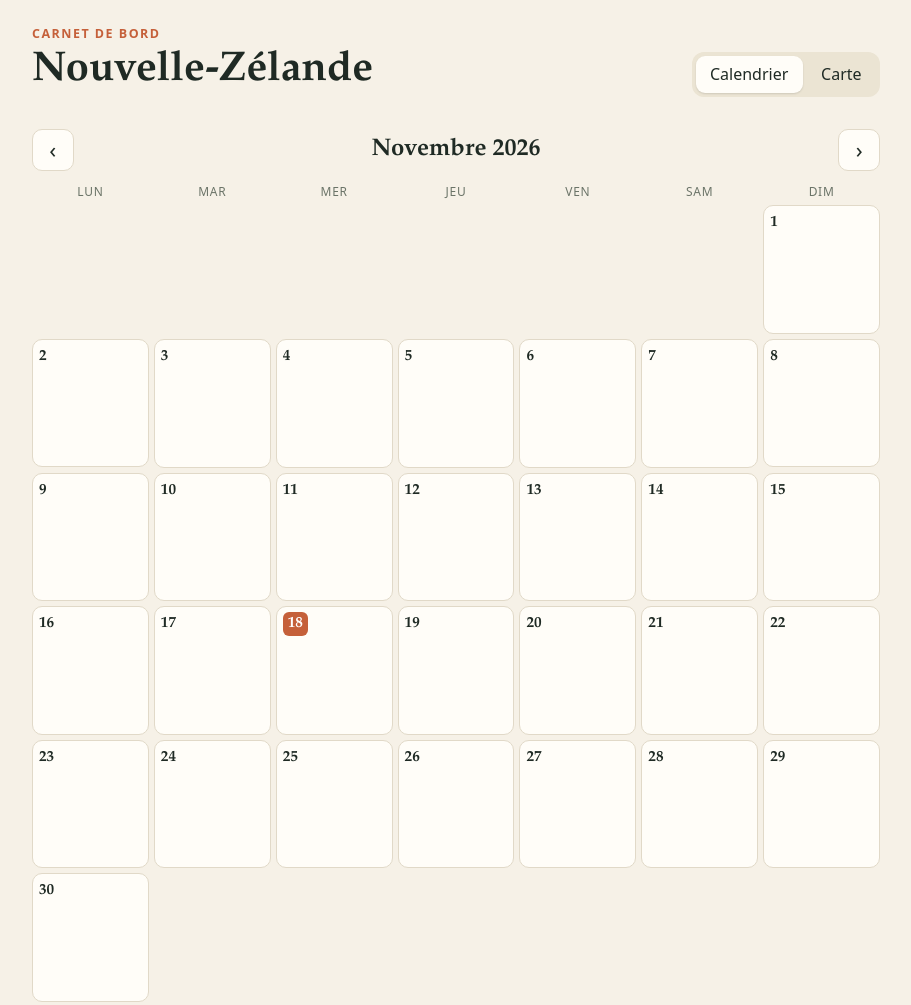
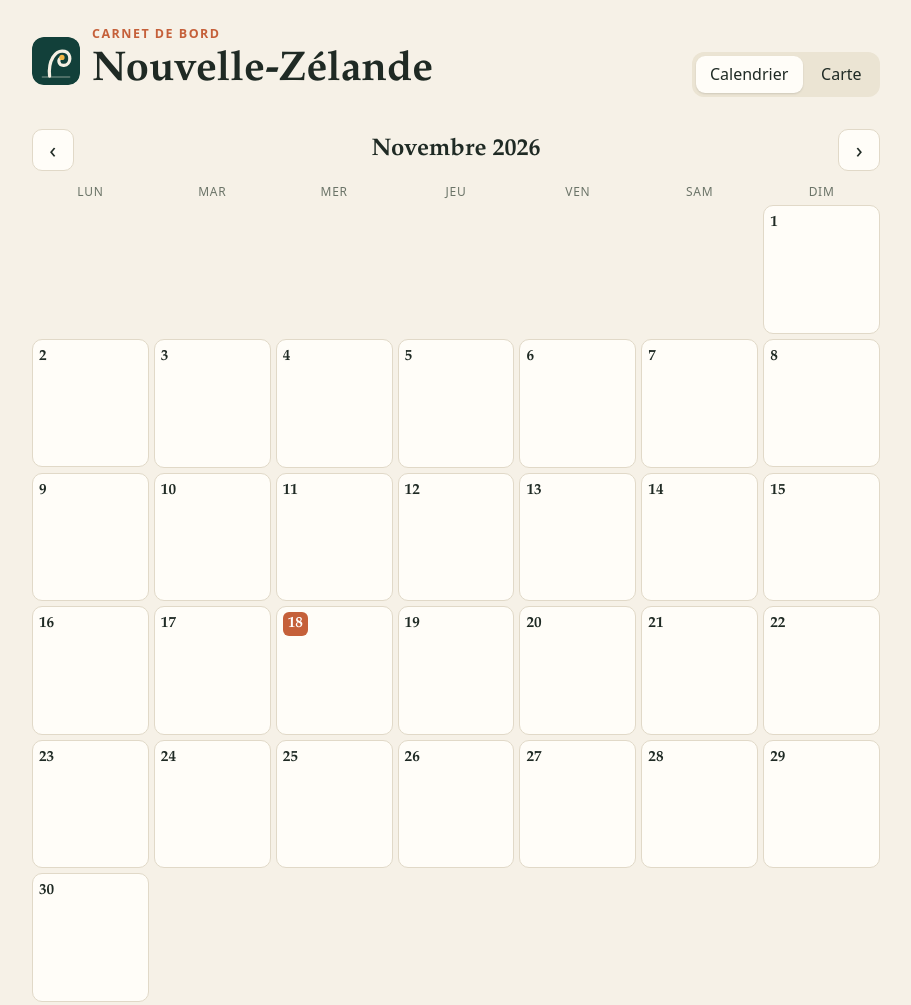
Before and after one commit to christophecraig/nz-journal, a website with bundled scripts: page public/index.html in a window 1280 px wide. Shown: the top 1005 px of the page, without its empty margins (184-1095 px from the left). Built offline with nearby package versions, Linux system fonts and the light colour scheme; files whose address does not match are found by name.

Commit message:
Ajoute le logo (koru), la favicon et l'icône d'appli
Logo SVG dans l'en-tête de toutes les pages, favicon.svg et apple-touch-icon.

Co-Authored-By: Claude Sonnet 5.5 <noreply@anthropic.com>
Claude-Session: https://claude.ai/code/session_01RDzNw6agNikAvMYZ8NVP3G

```diff
--- a/public/index.html
+++ b/public/index.html
@@ -6,13 +6,18 @@
   <title>Carnet de bord · Nouvelle-Zélande</title>
   <meta name="description" content="Carnet de bord de voyage en Nouvelle-Zélande : un jour, une page.">
   <meta name="theme-color" content="#2f6f55">
+  <link rel="icon" href="/favicon.svg" type="image/svg+xml">
+  <link rel="apple-touch-icon" href="/apple-touch-icon.png">
   <link rel="stylesheet" href="/style.css">
 </head>
 <body data-admin="0">
   <header class="top">
-    <div>
-      <p class="kicker">Carnet de bord</p>
-      <h1>Nouvelle-Zélande</h1>
+    <div class="ident">
+      <a href="/" class="logo"><img src="/logo.svg" alt="Carnet de bord NZ" width="48" height="48"></a>
+      <div>
+        <p class="kicker">Carnet de bord</p>
+        <h1>Nouvelle-Zélande</h1>
+      </div>
     </div>
     <nav class="tabs" aria-label="Vue">
       <button data-tab="cal" class="on">Calendrier</button>
--- a/public/style.css
+++ b/public/style.css
@@ -72,6 +72,9 @@ button.danger { color: var(--clay); border-color: var(--clay); width: 100%; marg
   align-items: flex-end;
   justify-content: space-between;
 }
+.ident { display: flex; align-items: center; gap: 0.75rem; }
+.ident .logo { display: block; line-height: 0; flex: none; }
+.ident .logo img { width: 48px; height: 48px; border-radius: 12px; }
 .top h1 { font-size: clamp(1.8rem, 6vw, 2.6rem); }
 .adminbar { display: flex; gap: 0.5rem; flex-wrap: wrap; }
 .tabs { display: flex; gap: 0.25rem; background: #ebe4d3; padding: 0.25rem; border-radius: 12px; }
```
Also changed, not shown: public/admin.html (+8 -3 lines), public/conditions.html (+8 -3 lines), public/confidentialite.html (+8 -3 lines), public/apple-touch-icon.png (added), public/favicon.svg (added), public/logo.svg (added).
